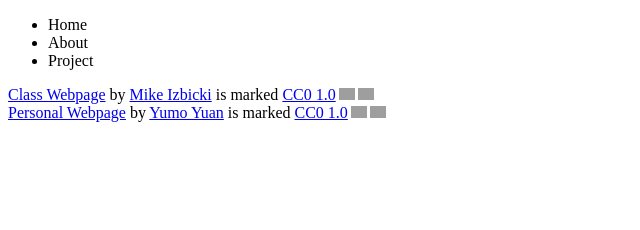
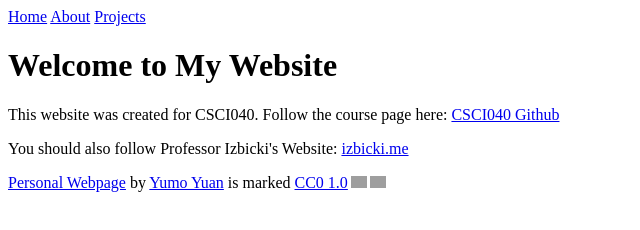
Before and after one commit to yyuan29/yyuan29.github.io, a plain HTML site: page index.html in a window 1280 px wide. Shown: the whole page, without its empty margins (0-640 px from the left). Drawn offline with Linux system fonts and the light colour scheme; grey boxes are pictures that could not be loaded.

Commit message:
Added Nav Bar

```diff
--- a/index.html
+++ b/index.html
@@ -5,9 +5,10 @@
 
 
     <meta charset="UTF-8">
+    <meta name="description" content="Personal homepage for a CMC student taking CSCI040.">
     <meta name="viewport" content="width=device-width, initial-scale=1.0">
 
-    <title>Homepage</title>
+    <title>Home | My Personal Webpage</title>
 
 </head>
 
@@ -23,25 +24,42 @@
 
 
 <body>
-    <ul>
 
-        <li> Home </li>
-        <li> About </li>
-        <li> Project </li>
+    <!-- Navigation Bar -->
+    <nav id="navbar">
 
-    </ul>
+        <a href="index.html">Home</a>
+        <a href="about.html">About</a>
+        <a href="projects.html">Projects</a>
+
+    </nav>
+
+    <h1> Welcome to My Website</h1>
 
 
    <footer>
 
-        <div>
-             <a href="https://github.com/mikeizbicki/cmc-csci040">Class Webpage</a> by <a href="https://izbicki.me">Mike Izbicki</a> is marked <a href="https://creativecommons.org/publicdomain/zero/1.0/">CC0 1.0</a><img src="https://mirrors.creativecommons.org/presskit/icons/cc.svg" alt="" style="max-width: 1em;max-height:1em;margin-left: .2em;"><img src="https://mirrors.creativecommons.org/presskit/icons/zero.svg" alt="" style="max-width: 1em;max-height:1em;margin-left: .2em;">
-        </div>
+        <!-- Class Link -->
+        <p>
 
-        <div>
-             <!-- Creative Commons License -->
+            This website was created for CSCI040.
+            Follow the course page here:
+            <a href="https://github.com/mikeizbicki/cmc-csci040" rel="follow">CSCI040 Github</a>
+
+        </p>
+
+        <!-- Teacher Link -->
+        <p>
+
+            You should also follow Professor Izbicki's Website:
+            <a href="https://izbicki.me" rel="follow">izbicki.me</a>
+
+        </p>
+
+        <!-- Creative Commons License -->
+        <p>
             <a href="https://creativecommons.org/publicdomain/zero/1.0/">Personal Webpage</a> by <a href="https://creativecommons.org/publicdomain/zero/1.0/">Yumo Yuan</a> is marked <a href="https://creativecommons.org/publicdomain/zero/1.0/">CC0 1.0</a><img src="https://mirrors.creativecommons.org/presskit/icons/cc.svg" alt="" style="max-width: 1em;max-height:1em;margin-left: .2em;"><img src="https://mirrors.creativecommons.org/presskit/icons/zero.svg" alt="" style="max-width: 1em;max-height:1em;margin-left: .2em;">
-        </div>
+        </p>
 
    </footer>
 
```
